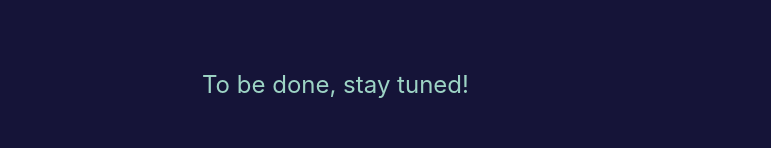
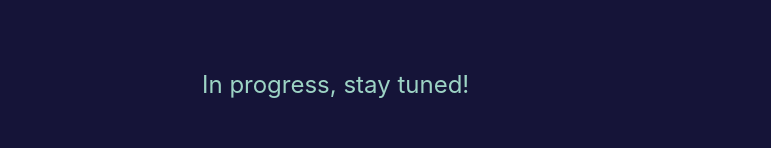
Before and after one commit to MathildeMerx/TicTacToe, a React (Create React App) app: page /button_maker in a window 1280 px wide. Shown: the part 146-294 px from the top of the page, without its empty margins (134-905 px from the left). Built offline with nearby package versions, Linux system fonts and the light colour scheme.

Commit message:
modifying Button Maker status to -> in progress

```diff
--- a/src/App.jsx
+++ b/src/App.jsx
@@ -30,7 +30,7 @@ function App() {
                 </div>
                 <section>
                     A button maker, in which you can customize size, color,
-                    shape, and many other styles! To be implemented soon.
+                    shape, and many other styles! Implementation in progress.
                 </section>
             </main>
         </div>
--- a/src/buttonMaker/ButtonMaker.jsx
+++ b/src/buttonMaker/ButtonMaker.jsx
@@ -42,7 +42,7 @@ function ButtonMaker() {
 
             <main className="wrapper">
                 <section className="subtitle">
-                    <h2>To be done, stay tuned!</h2>
+                    <h2>In progress, stay tuned!</h2>
                 </section>
 
                 <nav className="page-link">
```
